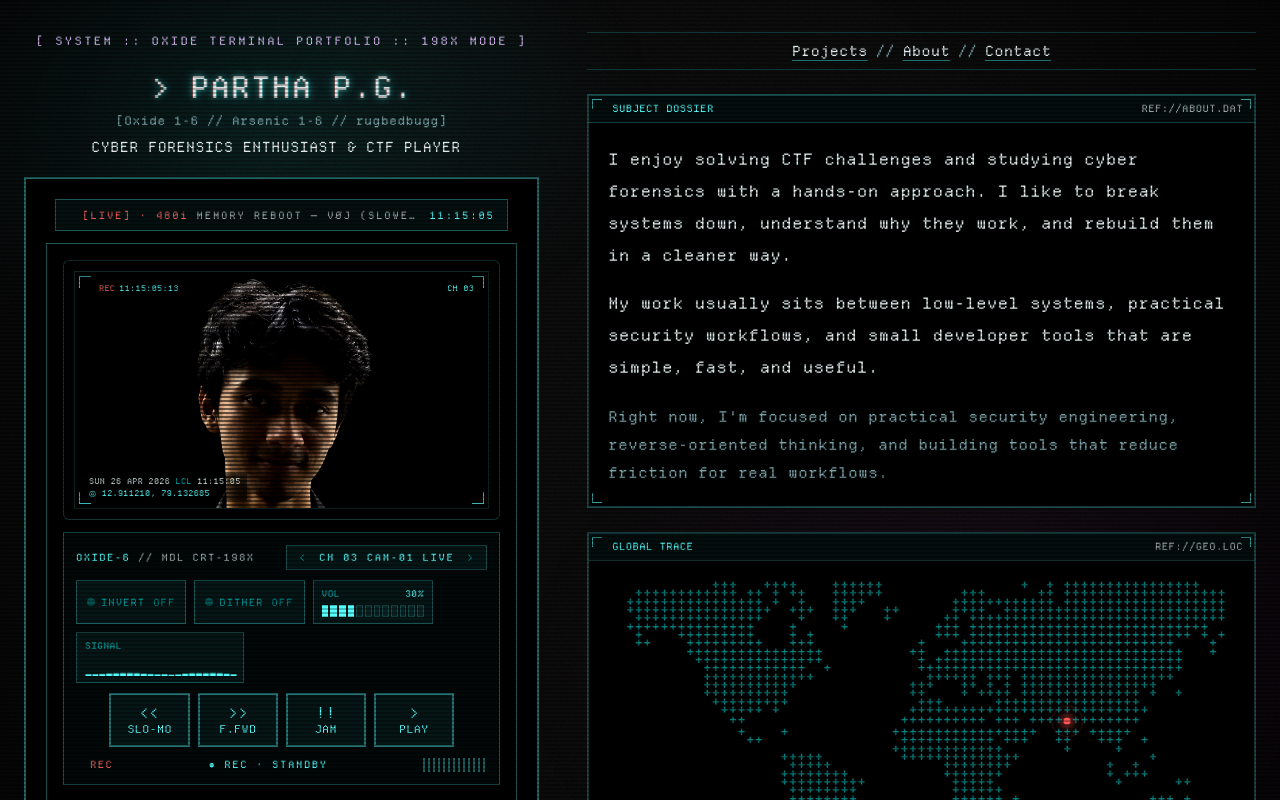
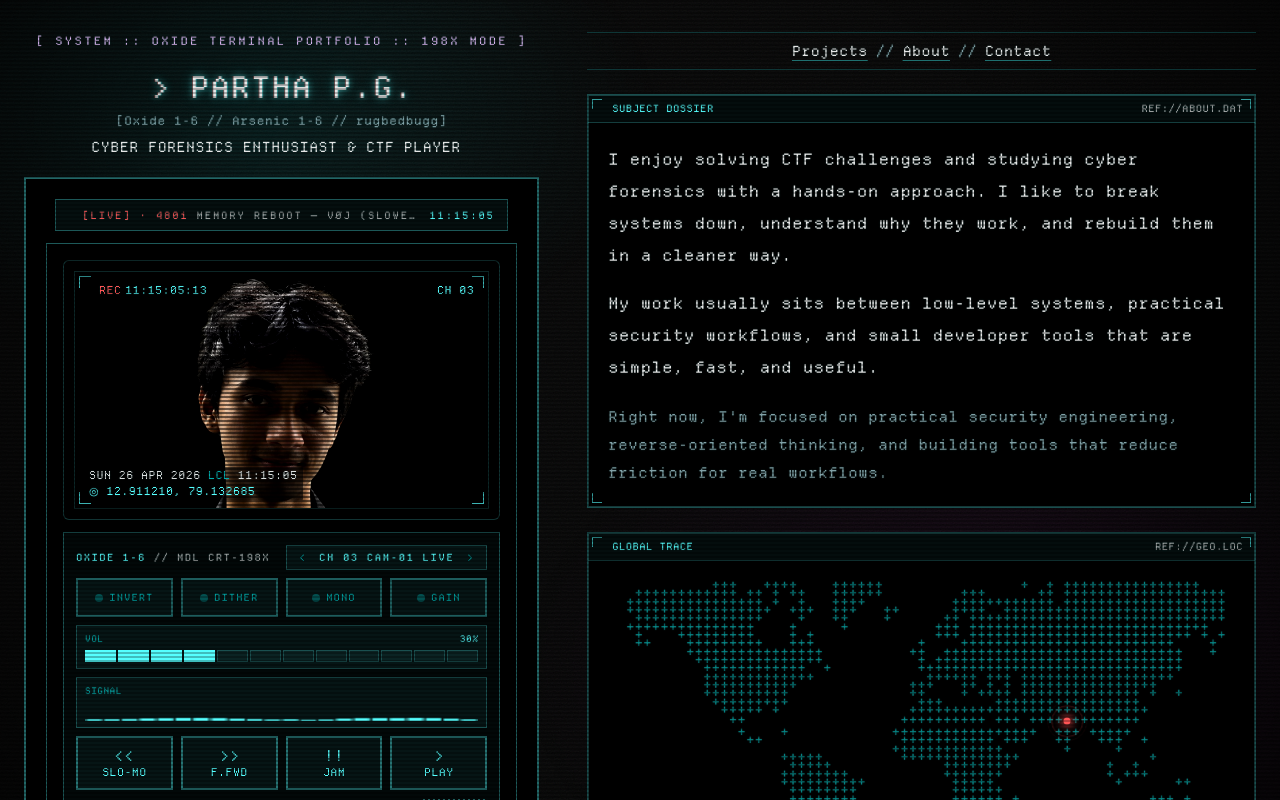
Before and after one commit to rugbedbugg/portfolio-website, a React (Vite) app: page / in a window 1280 px wide. Built offline with nearby package versions, Linux system fonts and the light colour scheme; the HTML template or start-up script is replaced by a standard one.

Commit message:
[Feat]: Add MONO/GAIN toggles, balance CRT deck, enlarge feed text

```diff
--- a/src/components/AsciiArt.tsx
+++ b/src/components/AsciiArt.tsx
@@ -150,6 +150,8 @@ const AsciiArt = () => {
   const [turbo, setTurbo] = useState(false);
   const [invert, setInvert] = useState(false);
   const [dither, setDither] = useState(false);
+  const [mono, setMono] = useState(false);
+  const [gain, setGain] = useState(false);
 
   const [channel, setChannel] = useState(CH_SUBJECT);
   const [volume, setVolume] = useState(0.3);
@@ -389,6 +391,22 @@ const AsciiArt = () => {
     });
   };
 
+  const toggleMono = () => {
+    setMono((m) => {
+      pushLog(m ? "$ chroma --on" : "$ chroma --off");
+      setStatusText(m ? "COLOR FEED" : "MONO FEED");
+      return !m;
+    });
+  };
+
+  const toggleGain = () => {
+    setGain((g) => {
+      pushLog(g ? "$ gain --normal" : "$ gain --boost");
+      setStatusText(g ? "GAIN NORMAL" : "GAIN BOOST");
+      return !g;
+    });
+  };
+
   const setVol = (v: number) => {
     const clamped = Math.max(0, Math.min(1, v));
     setVolume(clamped);
@@ -405,7 +423,12 @@ const AsciiArt = () => {
   );
 
   const feedFilter =
-    [dither ? "" : rawFilter, invert ? "invert(1)" : ""]
+    [
+      dither ? "" : rawFilter,
+      invert ? "invert(1)" : "",
+      mono ? "grayscale(1)" : "",
+      gain ? "brightness(1.35) contrast(1.1)" : "",
+    ]
       .filter(Boolean)
       .join(" ") || undefined;
 
@@ -413,6 +436,8 @@ const AsciiArt = () => {
     [
       { label: "INVERT", active: invert, onToggle: toggleInvert },
       { label: "DITHER", active: dither, onToggle: toggleDither },
+      { label: "MONO", active: mono, onToggle: toggleMono },
+      { label: "GAIN", active: gain, onToggle: toggleGain },
     ];
 
   const transport: Array<{
@@ -527,7 +552,7 @@ const AsciiArt = () => {
 
                 {/* CH 04 — teletext subject file */}
                 {!jamming && channel === 4 && (
-                  <div className="mono-command absolute inset-0 flex flex-col justify-center gap-1 px-4 text-[9px] leading-relaxed text-cga-bcyan">
+                  <div className="mono-command absolute inset-0 flex flex-col justify-center gap-1 px-4 text-[11px] leading-relaxed text-cga-bcyan">
                     <div className="text-cga-yellow">SUBJECT FILE :: CH 04</div>
                     <div className="text-cga-bcyan/40">--------------------</div>
                     <div>ID     : OXIDE 1-6</div>
@@ -542,7 +567,7 @@ const AsciiArt = () => {
 
                 {/* CH 05 — the visitor's own dossier ("we see you") */}
                 {!jamming && channel === 5 && (
-                  <div className="mono-command absolute inset-0 flex flex-col justify-center gap-1 px-4 text-[9px] leading-relaxed text-cga-bcyan">
+                  <div className="mono-command absolute inset-0 flex flex-col justify-center gap-1 px-4 text-[11px] leading-relaxed text-cga-bcyan">
                     <div className="flex items-center justify-between text-cga-bred">
                       <span>VIEWER FILE :: CH 05</span>
                       <span className="flex items-center gap-1">
@@ -591,7 +616,7 @@ const AsciiArt = () => {
                     <span className="text-[11px] tracking-[0.3em] text-cga-bcyan">
                       {noticeText.big}
                     </span>
-                    <span className="text-[8px] tracking-[0.2em] text-cga-gray">
+                    <span className="text-[11px] tracking-[0.2em] text-cga-gray">
                       {noticeText.small}
                     </span>
                   </div>
@@ -618,7 +643,7 @@ const AsciiArt = () => {
                       <span className="text-[11px] tracking-[0.28em] text-cga-bcyan animate-blink">
                         SUBJECT DISENGAGED
                       </span>
-                      <span className="text-[8px] tracking-[0.2em] text-cga-gray">
+                      <span className="text-[11px] tracking-[0.2em] text-cga-gray">
                         RESUMING PATROL · MOVE TO RE-ACQUIRE
                       </span>
                     </div>
@@ -634,7 +659,7 @@ const AsciiArt = () => {
                 ))}
                 {/* HUD: REC / channel / timestamp (dark OSD chips keep text legible over any feed) */}
                 {!teletext && (
-                  <div className="mono-command pointer-events-none absolute left-2 top-2 flex items-center gap-1 rounded-[1px] bg-cga-black/60 px-1.5 py-0.5 text-[8px] text-cga-bred">
+                  <div className="mono-command pointer-events-none absolute left-2 top-2 flex items-center gap-1 rounded-[1px] bg-cga-black/60 px-1.5 py-0.5 text-[11px] text-cga-bred">
                     <span className="inline-block h-1.5 w-1.5 bg-cga-bred animate-blink" />
                     REC
                     <span className="text-cga-bcyan/90">
@@ -642,11 +667,11 @@ const AsciiArt = () => {
                     </span>
                   </div>
                 )}
-                <div className="mono-command pointer-events-none absolute right-2 top-2 rounded-[1px] bg-cga-black/60 px-1.5 py-0.5 text-[8px] tracking-[0.18em] text-cga-bcyan">
+                <div className="mono-command pointer-events-none absolute right-2 top-2 rounded-[1px] bg-cga-black/60 px-1.5 py-0.5 text-[11px] tracking-[0.18em] text-cga-bcyan">
                   {channelLabel}
                 </div>
                 {!teletext && (
-                  <div className="mono-command pointer-events-none absolute bottom-2 left-2 flex flex-col gap-0.5 rounded-[1px] bg-cga-black/60 px-1.5 py-0.5 text-[8px] tabular-nums leading-tight">
+                  <div className="mono-command pointer-events-none absolute bottom-2 left-2 flex flex-col gap-0.5 rounded-[1px] bg-cga-black/60 px-1.5 py-0.5 text-[11px] tabular-nums leading-tight">
                     <span className="text-cga-white/85">
                       {fmtDate(new Date())} <span className="text-cga-cyan">LCL</span> {clock}
                     </span>
@@ -658,13 +683,13 @@ const AsciiArt = () => {
 
             {/* CONTROL DECK */}
             <div
-              className="mono-command mt-3 flex flex-col gap-2.5 border border-cga-bcyan/30 bg-cga-bcyan/[0.03] p-3 text-[10px]"
+              className="deck mono-command mt-3 flex flex-col gap-2 border border-cga-bcyan/30 bg-cga-bcyan/[0.03] p-3 text-[10px]"
               onMouseLeave={() => setHoveredIndex(null)}
             >
               {/* brand plate + channel tuner */}
               <div className="flex flex-wrap items-center justify-between gap-2 tracking-[0.14em] text-cga-cyan">
                 <span className="text-cga-bcyan">
-                  OXIDE-6 <span className="text-cga-gray">// MDL CRT-198X</span>
+                  OXIDE 1-6 <span className="text-cga-gray">// MDL CRT-198X</span>
                 </span>
                 <div className="flex items-center gap-2 border border-cga-bcyan/25 bg-cga-bcyan/[0.05] px-2 py-1 text-cga-bcyan">
                   <button
@@ -689,8 +714,8 @@ const AsciiArt = () => {
                 </div>
               </div>
 
-              {/* effect toggles + meters */}
-              <div className="flex flex-wrap items-stretch gap-2">
+              {/* effect toggles: 4-across, reflow to 2x2 when the deck is narrow */}
+              <div className="deck-btn-grid">
                 {toggles.map((opt, idx) => {
                   const marked = hoveredIndex === idx;
                   return (
@@ -699,7 +724,7 @@ const AsciiArt = () => {
                       type="button"
                       onMouseEnter={() => setHoveredIndex(idx)}
                       onClick={opt.onToggle}
-                      className={`flex items-center gap-1.5 border px-2.5 py-1.5 tracking-[0.1em] transition-colors ${
+                      className={`flex items-center justify-center gap-1.5 border-2 px-2.5 py-2.5 tracking-[0.1em] transition-colors ${
                         opt.active
                           ? "border-cga-white bg-cga-bcyan text-cga-black"
                           : "border-cga-bcyan/30 bg-cga-bcyan/[0.05] text-cga-cyan hover:bg-cga-bcyan/10"
@@ -715,13 +740,15 @@ const AsciiArt = () => {
                         }`}
                       />
                       {opt.label}
-                      <span className="ml-0.5 opacity-80">{opt.active ? "ON" : "OFF"}</span>
                     </button>
                   );
                 })}
+              </div>
 
+              {/* meters: volume over signal, full width */}
+              <div className="flex flex-col gap-2">
                 {/* volume */}
-                <div className="flex w-[120px] flex-col justify-center border border-cga-bcyan/25 bg-cga-bcyan/[0.05] px-2 py-1.5">
+                <div className="flex w-full flex-col justify-center border border-cga-bcyan/25 bg-cga-bcyan/[0.05] px-2 py-1.5">
                   <div className="mb-1 flex items-center justify-between text-[9px] text-cga-cyan">
                     <span>VOL</span>
                     <span className="text-cga-bcyan">{Math.round(volume * 100)}%</span>
@@ -758,25 +785,25 @@ const AsciiArt = () => {
                 </div>
 
                 {/* signal */}
-                <div className="flex w-[168px] flex-col justify-center overflow-hidden border border-cga-bcyan/25 bg-cga-bcyan/[0.05] px-2 py-1.5">
+                <div className="flex w-full flex-col justify-center overflow-hidden border border-cga-bcyan/25 bg-cga-bcyan/[0.05] px-2 py-1.5">
                   <div className="mb-0.5 text-[9px] text-cga-cyan">SIGNAL</div>
                   <canvas
                     ref={canvasRef}
                     width={160}
                     height={26}
-                    className="h-[22px] w-[152px]"
+                    className="h-[22px] w-full"
                   />
                 </div>
               </div>
 
               {/* transport */}
-              <div className="flex flex-wrap justify-center gap-2">
+              <div className="deck-btn-grid">
                 {transport.map((btn) => (
                   <button
                     key={btn.label}
                     type="button"
                     onClick={btn.onClick}
-                    className={`mono-command flex min-w-[80px] flex-col items-center justify-center gap-1 border-2 px-4 py-2.5 tracking-[0.12em] transition-colors ${
+                    className={`mono-command flex flex-col items-center justify-center gap-1 border-2 px-2.5 py-2.5 tracking-[0.12em] transition-colors ${
                       btn.active
                         ? "border-cga-white bg-cga-bcyan text-cga-black"
                         : "border-cga-bcyan/40 bg-cga-bcyan/[0.05] text-cga-bcyan hover:bg-cga-bcyan/15"
--- a/src/index.css
+++ b/src/index.css
@@ -361,6 +361,21 @@ All colors MUST be HSL.
     display: none;
 }
 
+/* CRT deck: button rows reflow by the deck's own width (4-across when roomy, 2x2 when tight) */
+.deck {
+    container-type: inline-size;
+}
+.deck-btn-grid {
+    display: grid;
+    grid-template-columns: repeat(2, minmax(0, 1fr));
+    gap: 0.5rem;
+}
+@container (min-width: 380px) {
+    .deck-btn-grid {
+        grid-template-columns: repeat(4, minmax(0, 1fr));
+    }
+}
+
 /* GLOBAL TRACE: scale the dot-matrix grid to fill its panel width, centered */
 .global-trace-map {
     container-type: inline-size;
```
